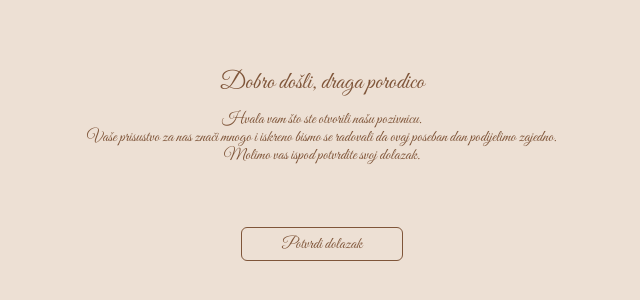
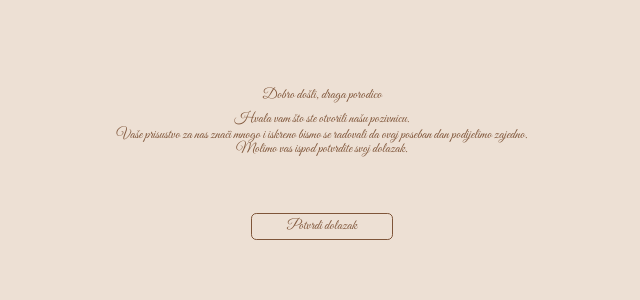
Before and after one commit to hariskablar/ceremony, a React (Vite) app: page /invitation in a window 1280 px wide. Shown: the part 236-536 px from the top of the page, without its empty margins (318-958 px from the left). Built offline with nearby package versions, Linux system fonts and the light colour scheme.

Commit message:
rsvp font sizes

```diff
--- a/src/components/RSVP.jsx
+++ b/src/components/RSVP.jsx
@@ -48,23 +48,23 @@ const RSVP = () => {
   };
   return (
     <div className='bg-earth-0 h-screen flex flex-col justify-center'>
-      <h2 className='caligraphy text-2xl text-center mb-2 text-earth-4'>
+      <h2 className='caligraphy text-4xl text-center mb-2 text-earth-4'>
         Dobro došli, draga porodico {family?.family_name}
       </h2>
-      <p className='caligraphy text-md text-center text-earth-4'>
+      <p className='caligraphy text-xl text-center text-earth-4'>
         Hvala vam što ste otvorili našu pozivnicu.
       </p>
-      <p className='caligraphy text-md text-center text-earth-4 leading-3'>
+      <p className='caligraphy text-xl text-center text-earth-4 leading-3'>
         Vaše prisustvo za nas znači mnogo i iskreno bismo se radovali da ovaj
         poseban dan podijelimo zajedno.
       </p>
-      <p className='caligraphy text-md text-center text-earth-4'>
+      <p className='caligraphy text-xl text-center text-earth-4'>
         Molimo vas ispod potvrdite svoj dolazak.
       </p>
       <ul className='mt-5'>
         {guests?.map((guest) => (
           <li key={guest.id} className='ml-[35%] mt-3'>
-            <label className='caligraphy text-earth-4 text-lg '>
+            <label className='caligraphy text-earth-4 text-2xl '>
               <input
                 type='checkbox'
                 checked={!!selected[guest.id]}
@@ -78,7 +78,7 @@ const RSVP = () => {
       </ul>
       <button
         onClick={handleSubmit}
-        className='caligraphy text-earth-4 flex mx-auto mt-10 border-1 px-10 py-1 rounded-md '
+        className='caligraphy text-earth-4 flex mx-auto mt-10 border-1 px-10 py-1 rounded-md text-2xl'
       >
         Potvrdi dolazak
       </button>
--- a/src/index.css
+++ b/src/index.css
@@ -25,6 +25,7 @@ html {
   font-family: 'Roboto Flex', sans-serif;
   /* font-weight: 200; */
   font-style: normal;
+  font-size: 14px;
 }
 
 .blob-mask {
```
